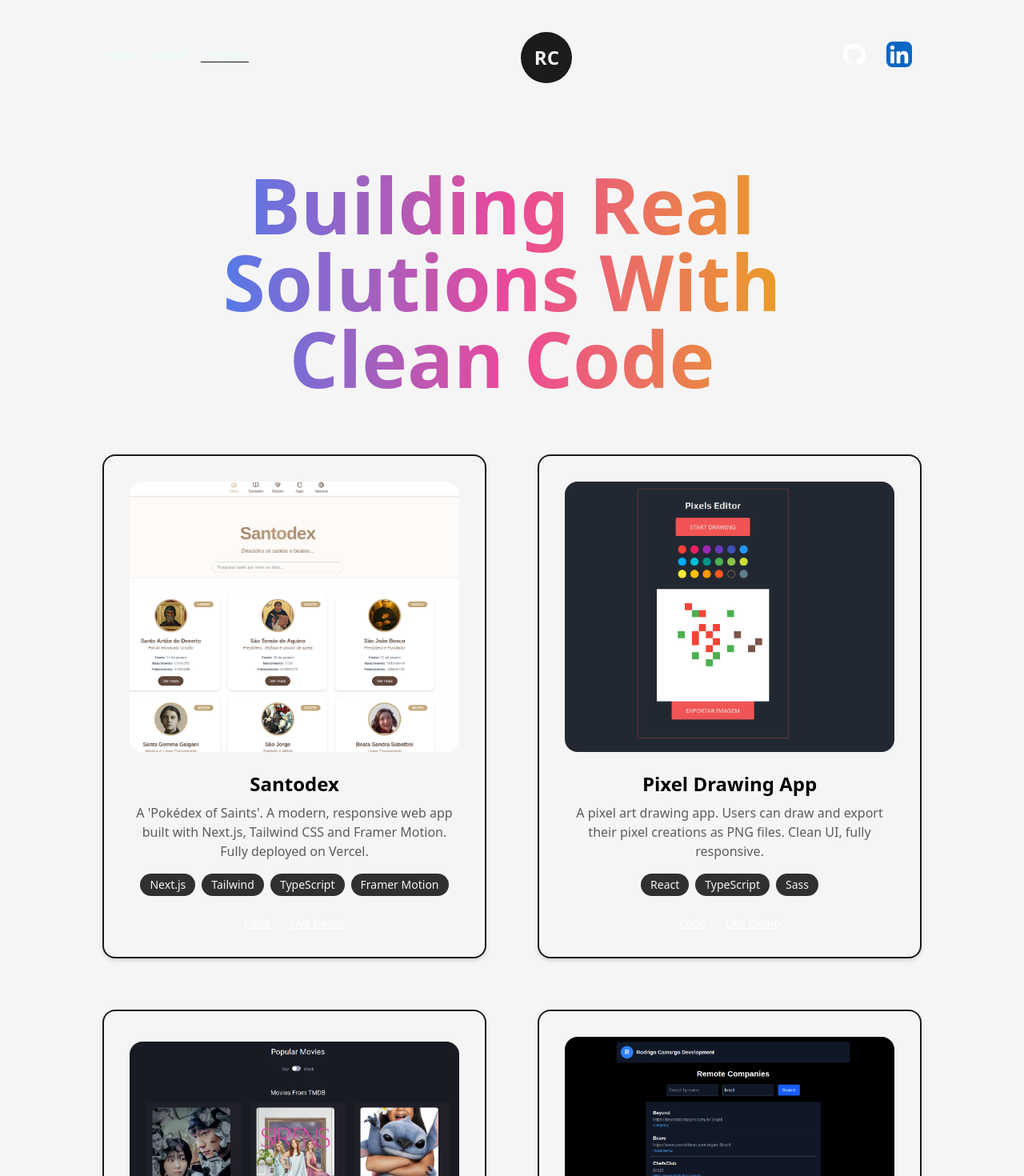
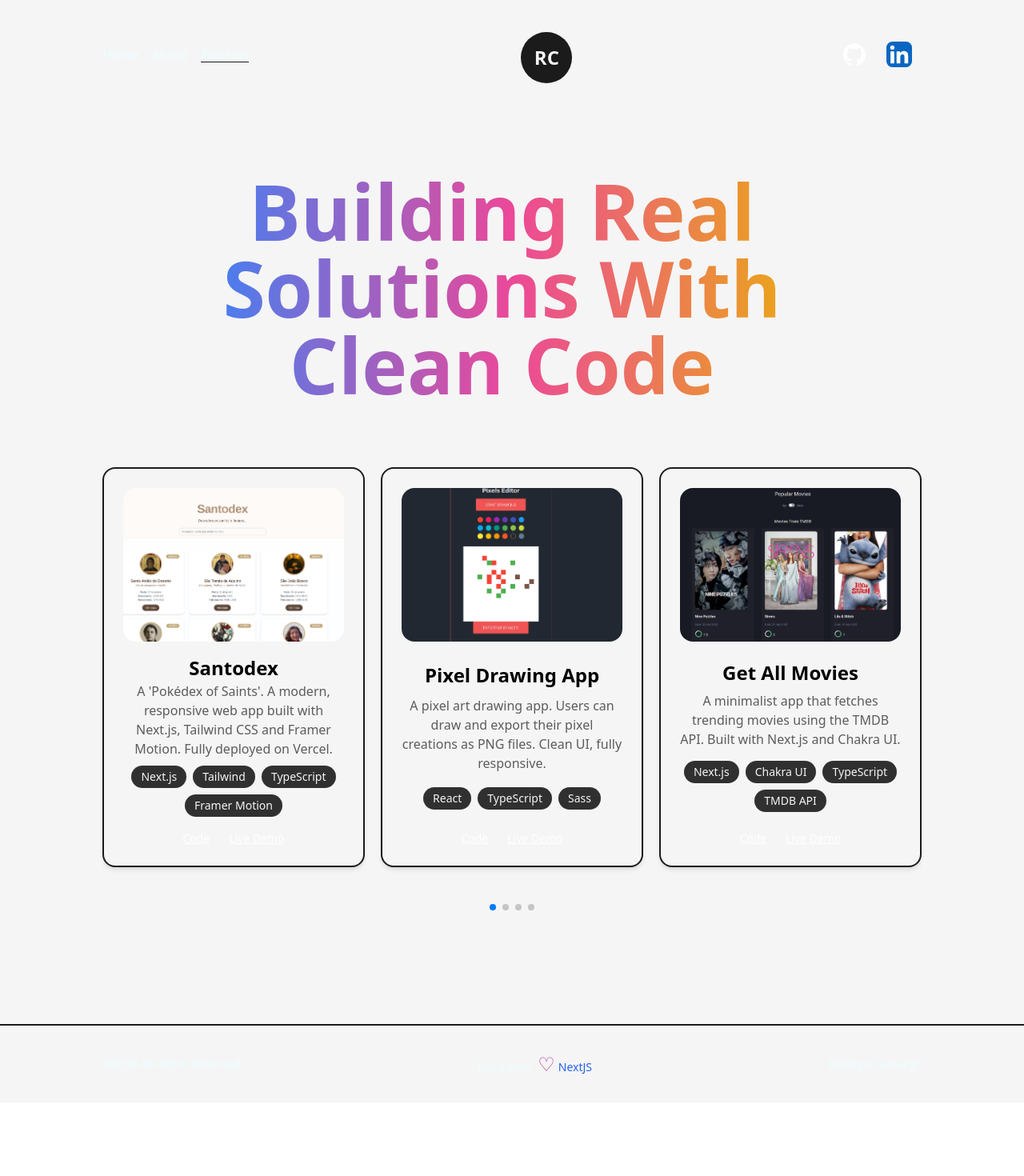
Before and after one commit to rodrigocamargo854/Next.js-Developer-Portfolio-Starter-Code, a Next.js app: page /projects in a window 1280 px wide. Shown: the top 1470 px of the page at 80% size. After the commit the page ends 1378 px from the top, so only its background shows below. Built offline with nearby package versions, Linux system fonts and the light colour scheme; what @tailwindcss/custom-forms would draw is missing.

Commit message:
update styles

```diff
--- a/package.json
+++ b/package.json
@@ -15,7 +15,8 @@
     "framer-motion": "^10.6.0",
     "next": "13.2.4",
     "react": "18.2.0",
-    "react-dom": "18.2.0"
+    "react-dom": "18.2.0",
+    "swiper": "^11.2.7"
   },
   "devDependencies": {
     "autoprefixer": "^10.4.16",
--- a/src/components/AnimatedText.js
+++ b/src/components/AnimatedText.js
@@ -33,18 +33,20 @@ const singleWord = {
 export const AnimatedText = ({ text, className = "" }) => {
   return (
     <motion.div
-      className="w-full mx-auto py-2 px-4 flex flex-col items-center justify-center text-center overflow-hidden"
+      className="w-full mx-auto py-4 px-4 flex flex-col items-center justify-center text-center overflow-hidden"
       variants={quote}
       initial="initial"
       animate="animate"
     >
       <motion.h1
         className={`
-          text-dark font-bold capitalize
+          text-3xl sm:text-4xl md:text-6xl lg:text-7xl xl:text-8xl
+          font-bold capitalize
           bg-clip-text text-transparent bg-gradient-to-r
           from-blue-500 via-pink-500 to-yellow-500
           ${className}
-          max-w-[90%] sm:max-w-[85%] break-words
+          max-w-[95%] sm:max-w-[85%] md:max-w-[80%]
+          break-words leading-tight
         `}
       >
         {text.split(" ").map((word, index) => (
--- a/src/pages/index.js
+++ b/src/pages/index.js
@@ -65,9 +65,7 @@ export default function Home() {
         </Layout>
         <HireMe />
 
-        <div className="absolute right-8 bottom-8 inline-block w-24">
-          <Image src={lightBulb} alt="Light bulb" className="w-full h-auto" />
-        </div>
+
       </main>
     </div>
   );
--- a/src/pages/projects.js
+++ b/src/pages/projects.js
@@ -10,6 +10,11 @@ import movies from "../../public/images/projects/movies.png";
 import remote from "../../public/images/projects/remote.png";
 import rickmorty from "../../public/images/projects/rick.png";
 import minecraft from "../../public/images/projects/minecraft.png";
+
+import { Swiper, SwiperSlide } from "swiper/react";
+import "swiper/css";
+import "swiper/css/pagination";
+import { Pagination } from "swiper/modules";
 
 const projects = [
   {
@@ -83,24 +88,38 @@ const Projects = () => {
             className="!text-6xl md:!text-8xl !text-center mb-12 md:mb-16"
           />
 
-          <div className="grid w-full grid-cols-1 gap-8 md:grid-cols-2 lg:gap-16">
+<Swiper
+  modules={[Pagination]}
+  spaceBetween={20}
+  pagination={{ clickable: true }}
+  className="!pb-10"
+  breakpoints={{
+    320: { slidesPerView: 1 },
+    640: { slidesPerView: 1.2 },
+    768: { slidesPerView: 2 },
+    1024: { slidesPerView: 3 },
+  }}
+>
   {projects.map((project) => (
+    <SwiperSlide key={project.title}>
       <div
-                key={project.title}
-                className="flex flex-col items-center justify-center rounded-2xl border-2 border-solid border-dark bg-light dark:bg-slate-800 p-6 md:p-8 shadow-md"
+        className="flex flex-col items-center justify-between
+        rounded-2xl border-2 border-solid border-dark
+        bg-light dark:bg-slate-800 p-4 md:p-6 shadow-md
+        h-auto min-h-[500px] max-w-[90vw] sm:max-w-[80vw] md:max-w-[350px] mx-auto"
       >
         <Image
           src={project.image}
           alt={project.title}
-                  className="w-full h-auto rounded-2xl object-cover"
+          className="w-full h-48 object-cover rounded-2xl"
         />
-                <h2 className="text-2xl font-bold text-center mt-6 mb-2">
+        <h2 className="text-2xl font-bold text-center mt-4">
           {project.title}
         </h2>
         <p className="text-sm md:text-base text-center text-dark/70 dark:text-light/70">
           {project.description}
         </p>
-                <div className="flex gap-2 flex-wrap justify-center mt-4">
+        <div className="flex gap-2 flex-wrap justify-center mt-2">
           {project.stack.map((tech) => (
             <span
               key={tech}
@@ -110,7 +129,7 @@ const Projects = () => {
             </span>
           ))}
         </div>
-                <div className="flex gap-6 mt-6">
+        <div className="flex gap-6 mt-4">
           <a
             href={project.github}
             target="_blank"
@@ -127,8 +146,11 @@ const Projects = () => {
           </a>
         </div>
       </div>
+    </SwiperSlide>
   ))}
-          </div>
+</Swiper>
+
+
         </Layout>
       </main>
     </div>
```
Also changed, not shown: src/pages/about.js (+10 -4 lines), 1 other file (tests, documents, lock files or other folders). Lines whose indentation alone changed are shown as unchanged.
